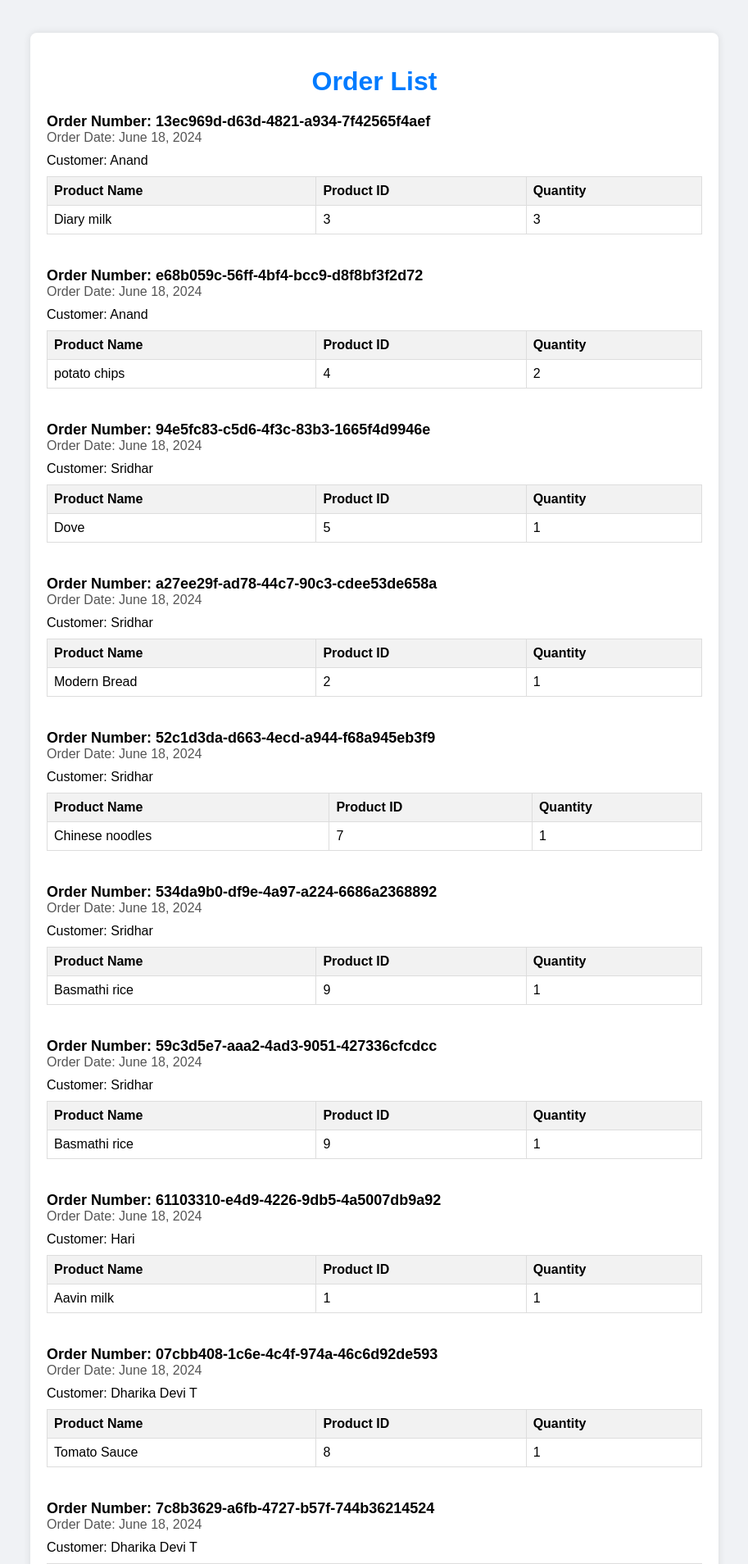
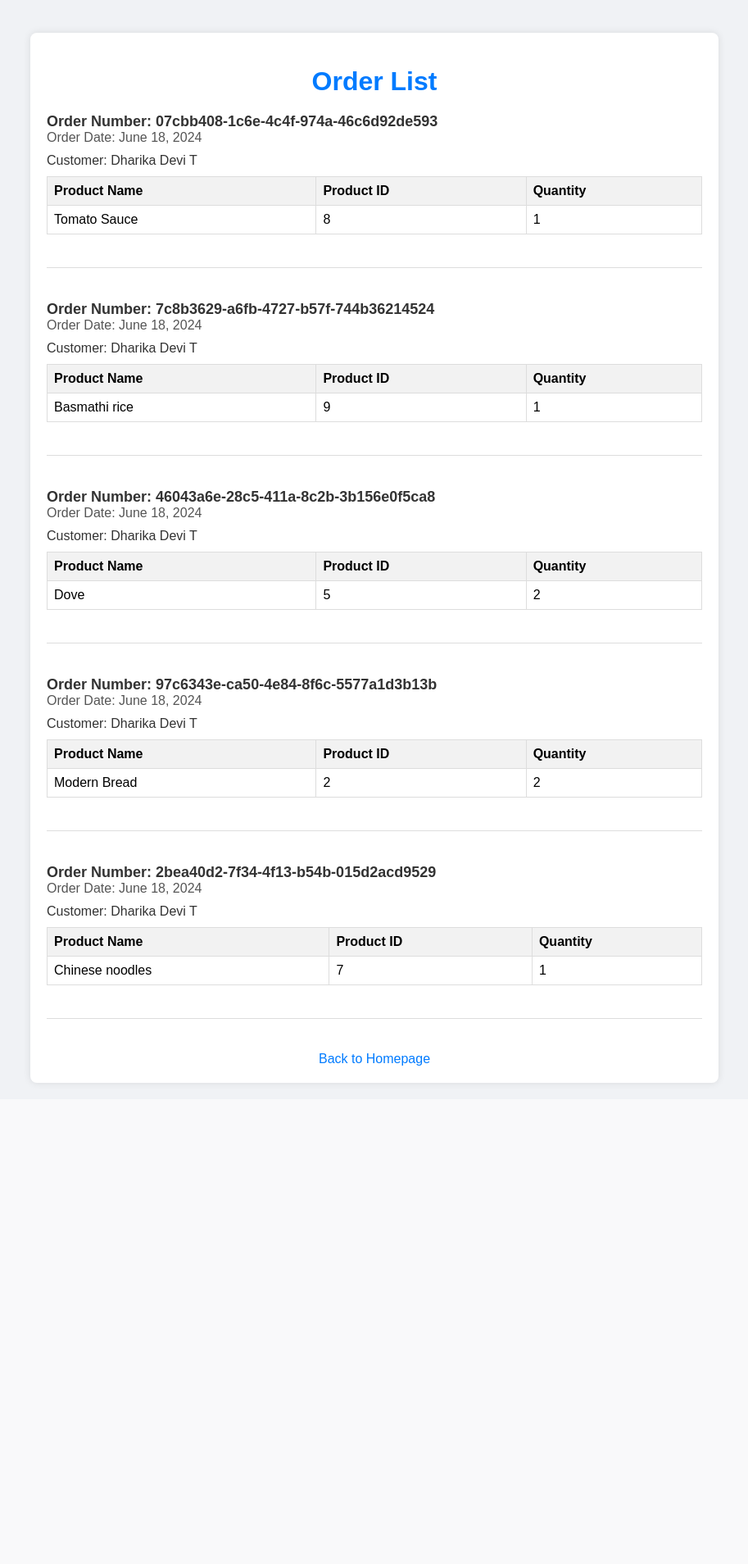
Before and after one commit to Dharikasri/storemanagement, a Django app: page /list/ in a window 1280 px wide. Shown: the top 1908 px of the page at 82% size, without its empty margins (183-1096 px from the left). After the commit the page ends 1326 px from the top, so only its background shows below. Run offline with Django 5.2, Linux system fonts and the light colour scheme; a user stored in the database is signed in; data comes from the database, SQL or seed files in the repository; both versions use the stored data as it was after the commit.

Commit message:
customer's can view their orderlist

```diff
--- a/dashboard/views.py
+++ b/dashboard/views.py
@@ -3,17 +3,10 @@ from django.contrib.auth.decorators import login_required
 from django.contrib.auth.forms import AuthenticationForm
 from django.contrib import messages
 from django.shortcuts import render, redirect
-from category.models import Category
-from product.models import Product
-from order.forms import OrderForm
-from order.models import Order
-from django.contrib.auth.decorators import login_required
-from django.contrib import messages
 from order.forms import OrderForm
 from order.models import Order, OrderProduct
 from product.models import Product
 from customer.models import Customer
-
 
 def login_view(request):
     if request.method == 'POST':
@@ -24,7 +17,7 @@ def login_view(request):
             user = authenticate(username=username, password=password)
             if user is not None:
                 login(request, user)
-                return redirect('dashboard:homepage')  # Redirect to the dashboard using namespace
+                return redirect('dashboard:homepage')
             else:
                 messages.error(request, 'Invalid username or password')
     else:
@@ -33,44 +26,23 @@ def login_view(request):
 
 @login_required
 def homepage_view(request):
-       return render(request, 'webpage/Homepage.html', {'user': request.user.customer})
-
+    customer = request.user.customer
+    return render(request, 'webpage/Homepage.html', {'customer': customer})
 
 @login_required
 def dashboard_view(request):
     products = Product.objects.all()
     quantity_range = range(1, 21)
-    return render(request, 'webpage/dashboard.html', {'products': products,'quantity_range': quantity_range})
-
-def product_list(request):
-    return render(request, 'product/product_list.html')
-
+    return render(request, 'webpage/dashboard.html', {'products': products, 'quantity_range': quantity_range})
 
 @login_required
 def accounts_view(request):
     try:
         customer = Customer.objects.get(user=request.user)
-        user_with_customer = {
-            'username': request.user.username,
-            'customer': customer
-        }
-        context = {'user_with_customer': user_with_customer}
+        context = {'customer': customer}
     except Customer.DoesNotExist:
-        context = {'user_with_customer': None}
-
+        context = {'customer': None}
     return render(request, 'webpage/accounts.html', context)
-
-from django.shortcuts import render, redirect
-from django.contrib import messages
-from order.forms import OrderForm
-from order.models import Order, OrderProduct
-from product.models import Product
-from django.contrib.auth.decorators import login_required
-from django.shortcuts import render, redirect
-from django.contrib import messages
-from order.forms import OrderForm
-from order.models import Order, OrderProduct
-from product.models import Product
 
 @login_required
 def add_order_view(request):
@@ -80,16 +52,9 @@ def add_order_view(request):
             try:
                 product = form.cleaned_data['product']
                 quantity = form.cleaned_data['quantity']
-
-                # Assuming each user has one customer profile
                 customer = request.user.customer
-
-                # Create the order
                 order = Order.objects.create(customer=customer)
-
-                # Create the OrderProduct entry
                 OrderProduct.objects.create(order=order, product=product, quantity=quantity)
-
                 messages.success(request, 'Order placed successfully!')
                 return redirect('order:order_list')
             except Exception as e:
@@ -97,27 +62,22 @@ def add_order_view(request):
         else:
             messages.error(request, 'Form is invalid. Please check the form inputs.')
     else:
-        # Handle GET request to prepopulate form
         product_id = request.GET.get('product_id')
         quantity = request.GET.get('quantity')
         initial_data = {}
-
         if product_id and quantity:
             try:
                 product = Product.objects.get(id=product_id)
-                initial_data = {
-                    'product': product,
-                    'quantity': quantity,
-                }
+                initial_data = {'product': product, 'quantity': quantity}
             except Product.DoesNotExist:
                 messages.error(request, 'Product does not exist.')
+        form = OrderForm(initial=initial_data)
+    return render(request, 'order/add_order.html', {'form': form})
 
-        form = OrderForm(initial=initial_data)
-
-    return render(request, 'order/add_order.html', {'form': form})
 @login_required
 def order_list(request):
-    orders = Order.objects.all().order_by('-order_date').prefetch_related('orderproduct_set__product')
+    customer = request.user.customer
+    orders = Order.objects.filter(customer=customer).order_by('-order_date').prefetch_related('orderproduct_set__product')
     return render(request, 'order/order_list.html', {'orders': orders})
 
 def logout_view(request):
--- a/order/models.py
+++ b/order/models.py
@@ -11,6 +11,9 @@ class Order(models.Model):
     order_date = models.DateField(default=timezone.now)
     customer = models.ForeignKey(Customer, on_delete=models.CASCADE)
     products = models.ManyToManyField(Product, through='OrderProduct')
+
+    class Meta:
+        ordering = ['-order_date']
 
     def save(self, *args, **kwargs):
         if not self.order_no:
--- a/order/templates/order/order_list.html
+++ b/order/templates/order/order_list.html
@@ -7,22 +7,22 @@
     <style>
         body {
             font-family: Arial, sans-serif;
-            background-color: #f0f2f5; /* Light grey background */
+            background-color: #f0f2f5;
             margin: 0;
             padding: 20px;
         }
         .container {
             max-width: 800px;
             margin: 0 auto;
-            background-color: #fff; /* White background for content */
+            background-color: #fff;
             padding: 20px;
             border-radius: 8px;
-            box-shadow: 0 0 10px rgba(0,0,0,0.1); /* Drop shadow for container */
+            box-shadow: 0 0 10px rgba(0, 0, 0, 0.1);
             margin-top: 20px;
         }
         h1 {
             text-align: center;
-            color: #007bff; /* Blue heading color */
+            color: #007bff;
             margin-bottom: 20px;
         }
         .order {
@@ -31,14 +31,16 @@
         .order-number {
             font-weight: bold;
             font-size: 18px;
+            color: #333;
         }
         .order-date {
             font-size: 16px;
-            color: #555; /* Grey color for order date */
+            color: #555;
         }
         .customer {
             margin-top: 10px;
             font-size: 16px;
+            color: #333;
         }
         .products-table {
             width: 100%;
@@ -69,6 +71,12 @@
         .back-link:hover {
             text-decoration: underline;
         }
+        hr {
+            border: 0;
+            height: 1px;
+            background: #ddd;
+            margin: 40px 0;
+        }
     </style>
 </head>
 <body>
@@ -77,9 +85,10 @@
 
         {% if orders %}
             {% for order in orders %}
+                {% if order.customer == request.user.customer %}
                     <div class="order">
                         <div class="order-number">Order Number: {{ order.order_no }}</div>
-                    <div class="order-date">Order Date: {{ order.order_date }}</div>
+                        <div class="order-date">Order Date: {{ order.order_date|date:"F d, Y" }}</div>
                         <div class="customer">Customer: {{ order.customer.name }}</div>
                         <table class="products-table">
                             <thead>
@@ -104,9 +113,11 @@
                             </tbody>
                         </table>
                     </div>
+                    <hr>
+                {% endif %}
             {% endfor %}
         {% else %}
-            <p>No orders found.</p>
+            <p>No orders found for this customer.</p>
         {% endif %}
 
         <a href="{% url 'dashboard:homepage' %}" class="back-link">Back to Homepage</a>
```
Also changed, not shown: order/forms.py (+9 -0 lines), db.sqlite3, order/migrations/0008_alter_order_options_alter_orderproduct_order.py (added). Lines whose indentation alone changed are shown as unchanged.
